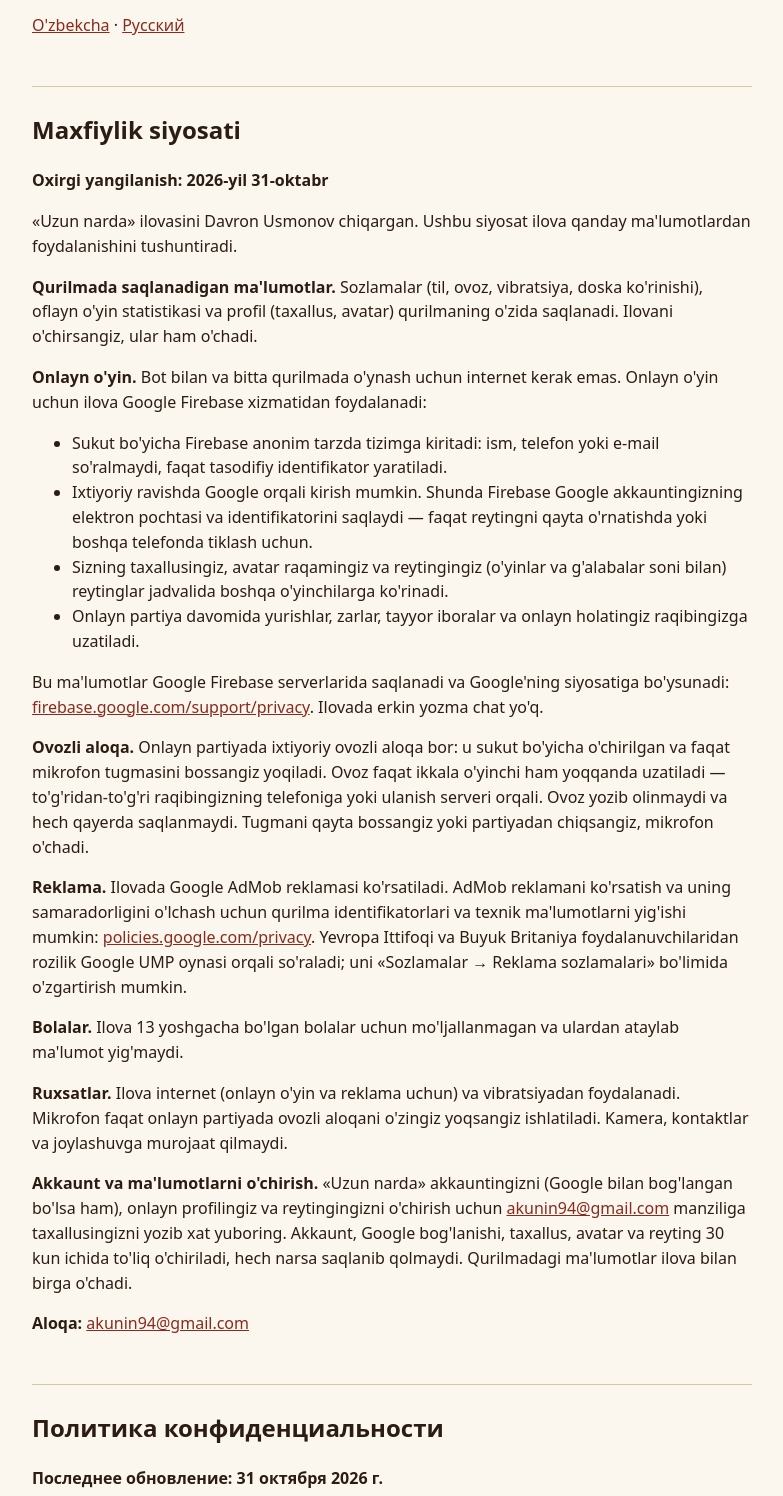
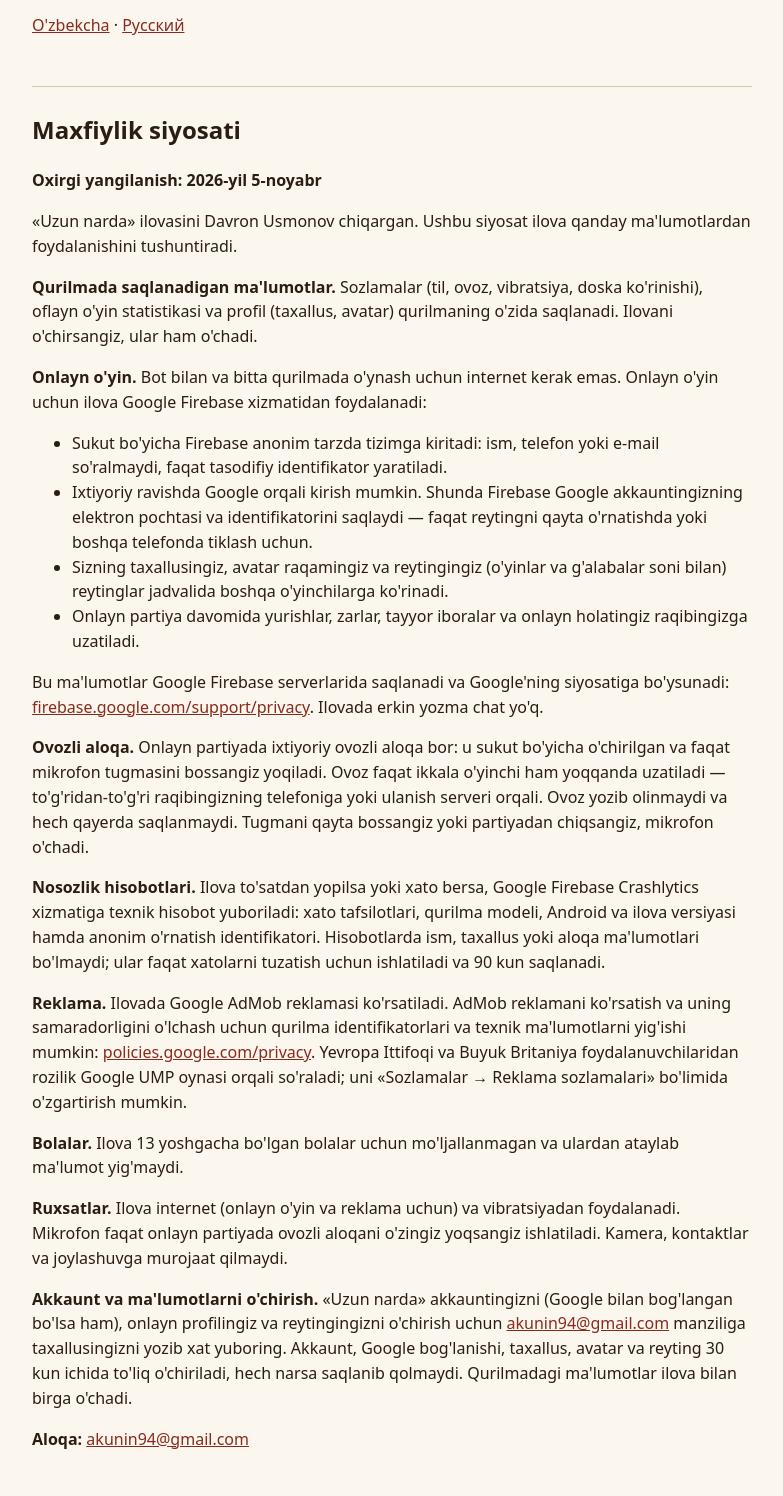
Before and after one commit to Akunin94/portfolio, a plain HTML site: page narda/privacy.html in a window 1280 px wide. Shown: the part 80-1576 px from the top of the page, without its empty margins (248-1031 px from the left). Drawn offline with Linux system fonts and the light colour scheme.

Commit message:
Update privacy.html

```diff
--- a/narda/privacy.html
+++ b/narda/privacy.html
@@ -15,7 +15,7 @@
 <p><a href="#uz">O'zbekcha</a> · <a href="#ru">Русский</a></p>
 
 <h2 id="uz">Maxfiylik siyosati</h2>
-<p><b>Oxirgi yangilanish: 2026-yil 31-oktabr</b></p>
+<p><b>Oxirgi yangilanish: 2026-yil 5-noyabr</b></p>
 <p>«Uzun narda» ilovasini Davron Usmonov chiqargan. Ushbu siyosat ilova qanday ma'lumotlardan foydalanishini tushuntiradi.</p>
 
 <p><b>Qurilmada saqlanadigan ma'lumotlar.</b> Sozlamalar (til, ovoz, vibratsiya, doska ko'rinishi), oflayn o'yin statistikasi va profil (taxallus, avatar) qurilmaning o'zida saqlanadi. Ilovani o'chirsangiz, ular ham o'chadi.</p>
@@ -31,6 +31,8 @@
 
 <p><b>Ovozli aloqa.</b> Onlayn partiyada ixtiyoriy ovozli aloqa bor: u sukut bo'yicha o'chirilgan va faqat mikrofon tugmasini bossangiz yoqiladi. Ovoz faqat ikkala o'yinchi ham yoqqanda uzatiladi — to'g'ridan-to'g'ri raqibingizning telefoniga yoki ulanish serveri orqali. Ovoz yozib olinmaydi va hech qayerda saqlanmaydi. Tugmani qayta bossangiz yoki partiyadan chiqsangiz, mikrofon o'chadi.</p>
 
+<p><b>Nosozlik hisobotlari.</b> Ilova to'satdan yopilsa yoki xato bersa, Google Firebase Crashlytics xizmatiga texnik hisobot yuboriladi: xato tafsilotlari, qurilma modeli, Android va ilova versiyasi hamda anonim o'rnatish identifikatori. Hisobotlarda ism, taxallus yoki aloqa ma'lumotlari bo'lmaydi; ular faqat xatolarni tuzatish uchun ishlatiladi va 90 kun saqlanadi.</p>
+
 <p><b>Reklama.</b> Ilovada Google AdMob reklamasi ko'rsatiladi. AdMob reklamani ko'rsatish va uning samaradorligini o'lchash uchun qurilma identifikatorlari va texnik ma'lumotlarni yig'ishi mumkin: <a href="https://policies.google.com/privacy">policies.google.com/privacy</a>. Yevropa Ittifoqi va Buyuk Britaniya foydalanuvchilaridan rozilik Google UMP oynasi orqali so'raladi; uni «Sozlamalar → Reklama sozlamalari» bo'limida o'zgartirish mumkin.</p>
 
 <p><b>Bolalar.</b> Ilova 13 yoshgacha bo'lgan bolalar uchun mo'ljallanmagan va ulardan ataylab ma'lumot yig'maydi.</p>
@@ -42,7 +44,7 @@
 <p><b>Aloqa:</b> <a href="mailto:akunin94@gmail.com">akunin94@gmail.com</a></p>
 
 <h2 id="ru">Политика конфиденциальности</h2>
-<p><b>Последнее обновление: 31 октября 2026 г.</b></p>
+<p><b>Последнее обновление: 5 ноября 2026 г.</b></p>
 <p>Приложение «Uzun narda» выпущено Davron Usmonov. Эта политика объясняет, какие данные использует приложение.</p>
 
 <p><b>Что хранится на устройстве.</b> Настройки (язык, звук, вибрация, тема доски), оффлайн-статистика и профиль (ник, аватар) хранятся на самом устройстве. При удалении приложения они удаляются вместе с ним.</p>
@@ -58,6 +60,8 @@
 
 <p><b>Голосовая связь.</b> В онлайн-партии есть необязательная голосовая связь: по умолчанию она выключена и включается только кнопкой микрофона. Звук передаётся, только когда её включили оба игрока, — напрямую на телефон соперника или через сервер соединения. Звук не записывается и нигде не хранится. Повторное нажатие кнопки или выход из партии выключает микрофон.</p>
 
+<p><b>Отчёты о сбоях.</b> Если приложение неожиданно закрылось или выдало ошибку, в сервис Google Firebase Crashlytics отправляется технический отчёт: подробности ошибки, модель устройства, версии Android и приложения и анонимный идентификатор установки. В отчётах нет имени, ника и контактных данных; они используются только для исправления ошибок и хранятся 90 дней.</p>
+
 <p><b>Реклама.</b> В приложении показывается реклама Google AdMob. AdMob может собирать идентификаторы устройства и технические данные для показа рекламы и измерения её эффективности: <a href="https://policies.google.com/privacy">policies.google.com/privacy</a>. Пользователям ЕС и Великобритании согласие предлагается через окно Google UMP; изменить его можно в «Настройки → Настройки рекламы».</p>
 
 <p><b>Дети.</b> Приложение не предназначено для детей младше 13 лет и намеренно не собирает их данные.</p>
```
